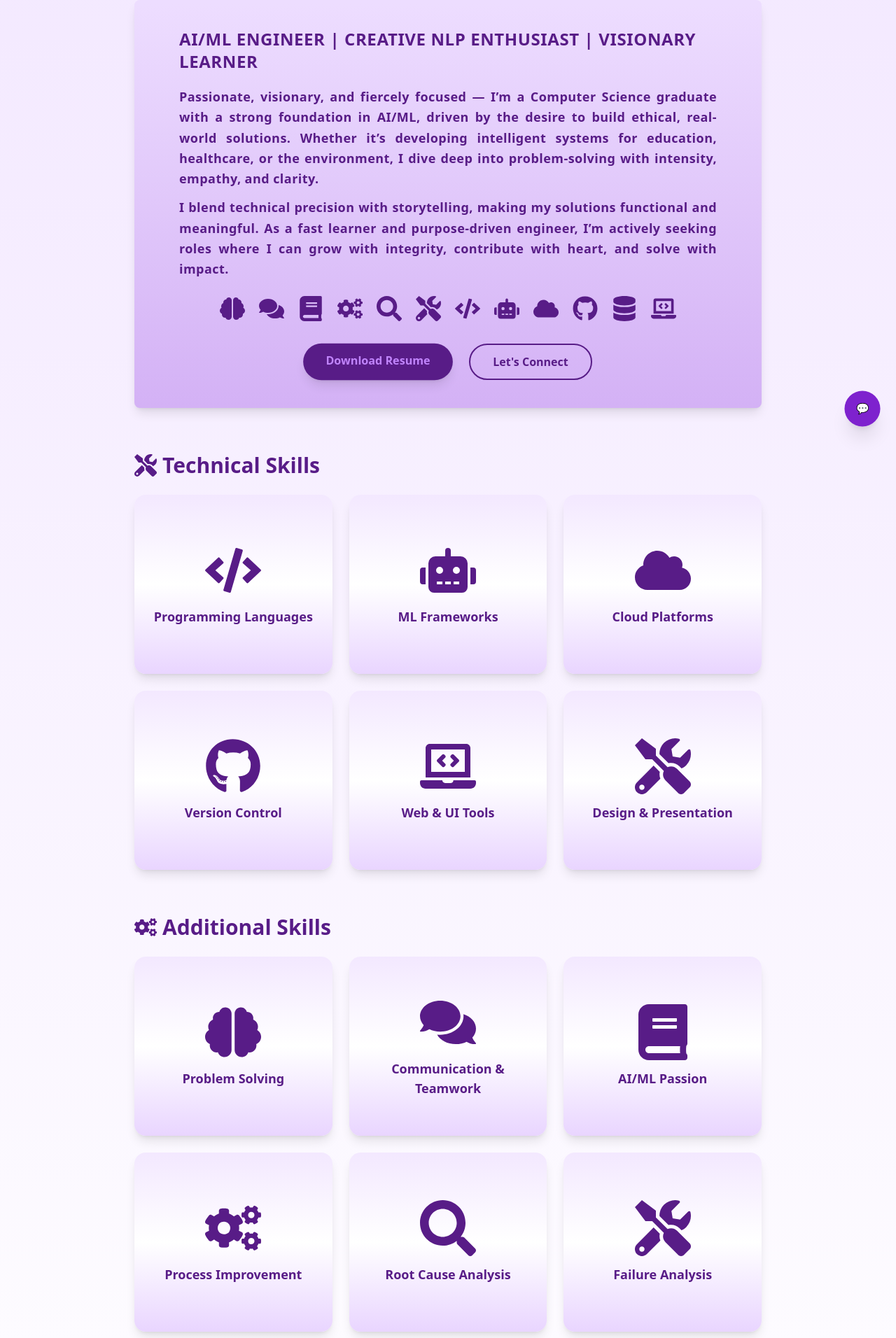
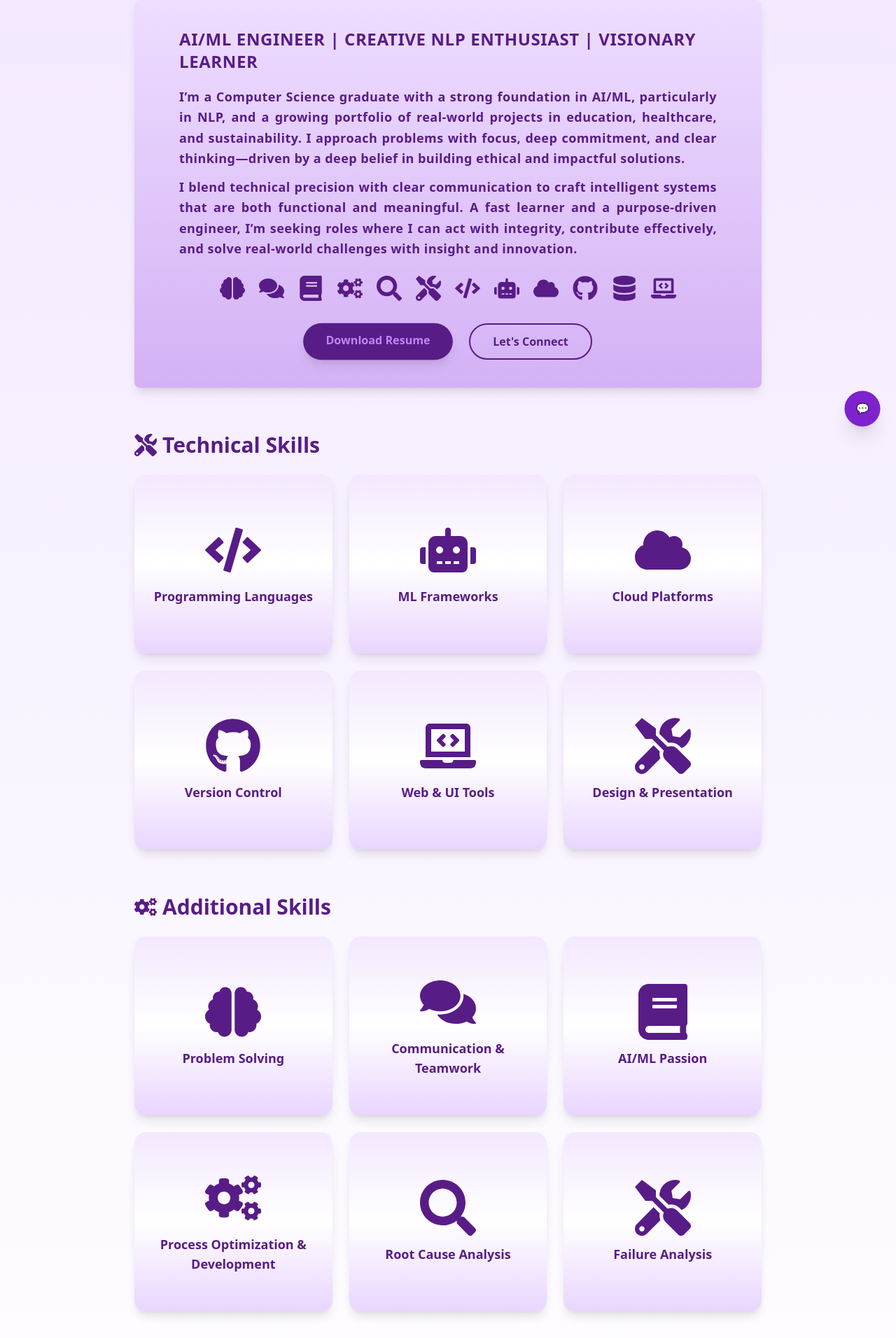
Before and after one commit to Shanmukhapriya11/Portfolio, a Next.js app: page / in a window 1280 px wide. Shown: the part 168-2080 px from the top of the page at 70% size. Built offline with nearby package versions, Linux system fonts and the light colour scheme.

Commit message:
the portfolio is ready

```diff
--- a/pages/index.js
+++ b/pages/index.js
@@ -127,15 +127,10 @@ export default function Home() {
                   AI/ML ENGINEER | CREATIVE NLP ENTHUSIAST | VISIONARY LEARNER
                 </h2>
                 <p className="mt-5 text-justify text-purple-900 font-semibold text-lg leading-relaxed tracking-wide">
-                  Passionate, visionary, and fiercely focused — I’m a Computer Science graduate with a strong
-                  foundation in AI/ML, driven by the desire to build ethical, real-world solutions. Whether it’s
-                  developing intelligent systems for education, healthcare, or the environment, I dive deep into
-                  problem-solving with intensity, empathy, and clarity.
+                  I’m a Computer Science graduate with a strong foundation in AI/ML, particularly in NLP, and a growing portfolio of real-world projects in education, healthcare, and sustainability. I approach problems with focus, deep commitment, and clear thinking—driven by a deep belief in building ethical and impactful solutions.
                 </p>
                 <p className="mt-3 text-justify text-purple-900 font-semibold text-lg leading-relaxed tracking-wide">
-                  I blend technical precision with storytelling, making my solutions functional and meaningful. As a
-                  fast learner and purpose-driven engineer, I’m actively seeking roles where I can grow with
-                  integrity, contribute with heart, and solve with impact.
+                  I blend technical precision with clear communication to craft intelligent systems that are both functional and meaningful. A fast learner and a purpose-driven engineer, I’m seeking roles where I can act with integrity, contribute effectively, and solve real-world challenges with insight and innovation.
                 </p>
 
                 {/* Skill icons with subtle hover magic */}
@@ -275,10 +270,10 @@ export default function Home() {
         description: "I continually explore new AI/ML techniques and apply them in real-world projects.",
       },
       {
-        title: "Process Improvement",
-        icon: <FaCogs className="text-purple-900 w-16 h-16 md:w-20 md:h-20" />,
-        gif: "/gifs/process-improvement.gif",
-        description: "I optimize workflows and systems to enhance efficiency and consistency.",
+        title: "Process Optimization & Development",
+icon: <FaCogs className="text-purple-900 w-16 h-16 md:w-20 md:h-20" />,
+gif: "/gifs/process-optimization.gif", // <-- you can rename or reuse either existing GIF
+description: "I design, develop, and optimize workflows to improve efficiency, consistency, and scalability across business and technical systems.",
       },
       {
         title: "Root Cause Analysis",
@@ -291,12 +286,6 @@ export default function Home() {
         icon: <FaTools className="text-purple-900 w-16 h-16 md:w-20 md:h-20" />,
         gif: "/gifs/Failure-Analysis.gif",
         description: "I analyze failures systematically to prevent future occurrences and improve resilience.",
-      },
-      {
-        title: "Process Development",
-        icon: <FaCogs className="text-purple-900 w-16 h-16 md:w-20 md:h-20" />,
-        gif: "/gifs/process-development.gif",
-        description: "I design and implement robust processes tailored to business and technical needs.",
       },
     ].map((skill, idx) => (
       <div
@@ -333,14 +322,14 @@ export default function Home() {
       AI/ML Project Intern — NIT Raipur
     </h3>
     <p className="text-violet-900 text-lg mb-1">
-      <strong>Duration:</strong> May 2024 – June 2024
+      <strong>Duration:</strong> May 2024 – June 2024 (45 days)
     </p>
     <p className="text-violet-900 mb-2">
       <strong>Project:</strong> <em>SmartLoanChain</em> — a deep learning-based credit score recommender system integrated with blockchain technology.
     </p>
 
     <ul className="list-disc list-inside text-violet-900 space-y-1 text-lg mb-4">
-      <li>Objective: Enhance transparency and efficiency in lending operations by eliminating reliance on traditional credit rating agencies.</li>
+      <li>Objective: Enhanced transparency and efficiency in lending operations by reducing reliance on traditional credit agencies.</li>
       <li>Designed and implemented a <strong>Transformer model</strong> to analyze financial data and predict credit scores.</li>
       <li>Achieved <strong>86.4% accuracy</strong> in credit score predictions after evaluation.</li>
       <li><strong>Technologies Used:</strong> Deep Learning, Blockchain, Python, Transformer Model.</li>
```
Also changed, not shown: 1 other file (tests, documents, lock files or other folders).
